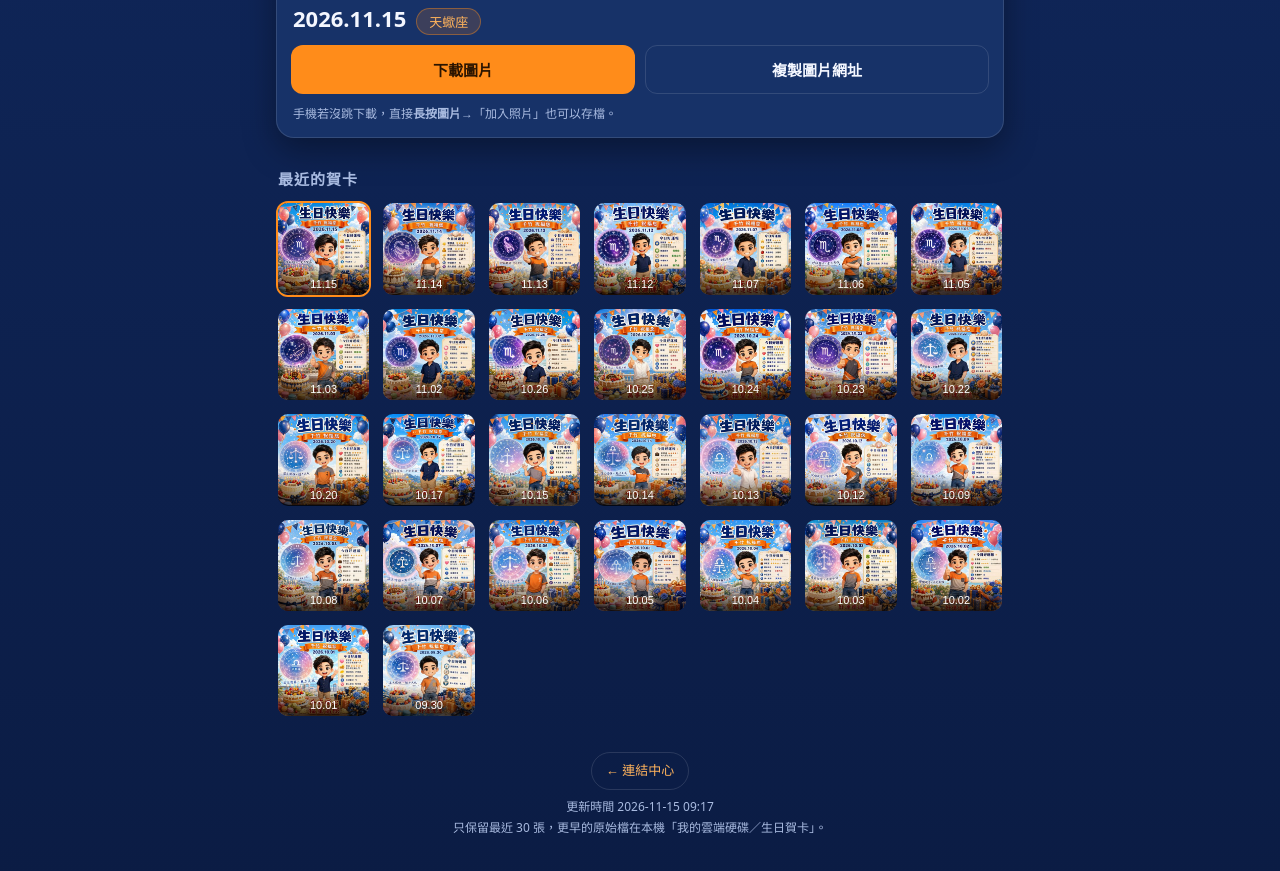
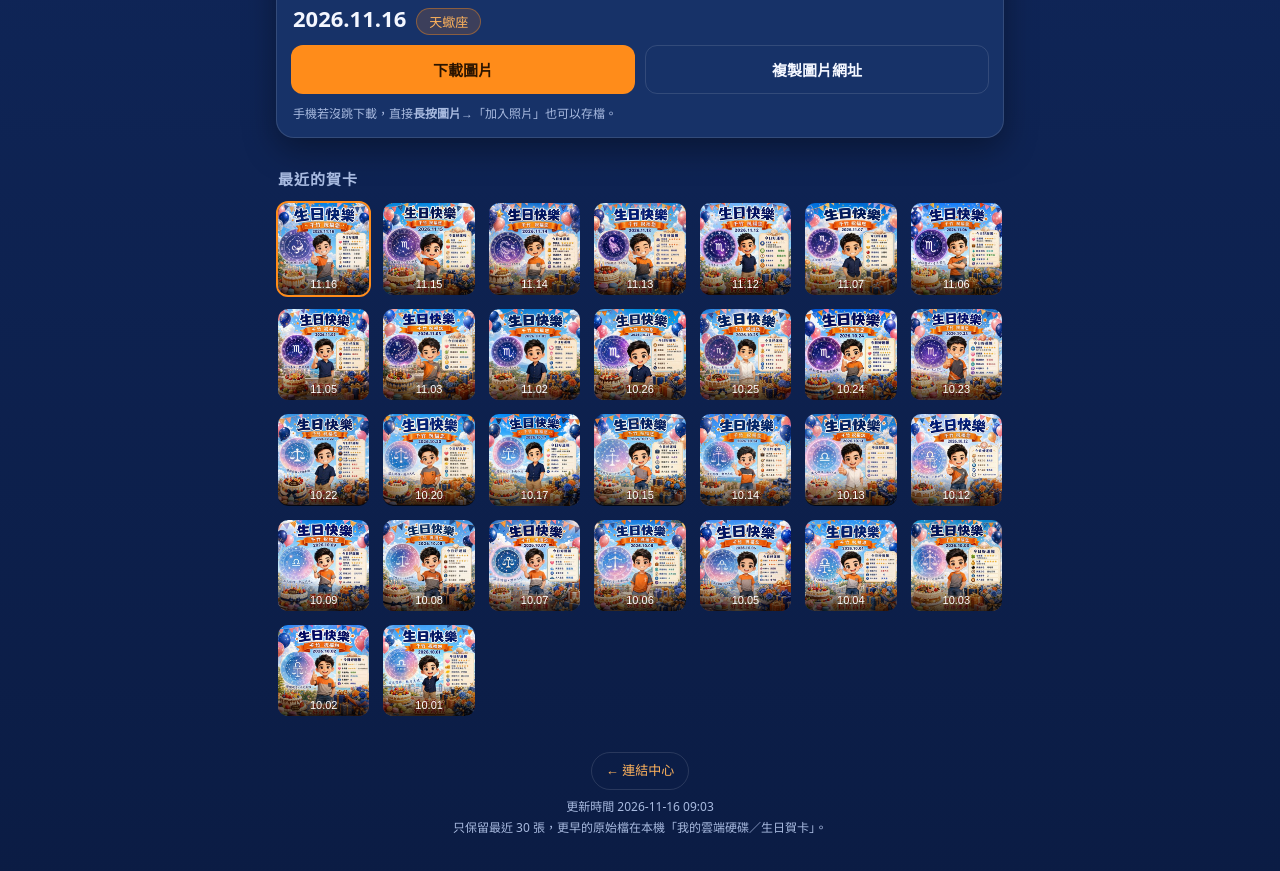
Before and after one commit to CharlieWang0012/line-image-host, a plain HTML site: page index.html in a window 1280 px wide. Shown: the part 831-1702 px from the top of the page. Drawn offline with Linux system fonts and the light colour scheme.

Commit message:
birthday card site 2026-11-16

```diff
--- a/index.html
+++ b/index.html
@@ -94,7 +94,7 @@
 
   <footer>
     <a class="home" href="https://charliewang0012.github.io/">← 連結中心</a><br>
-    更新時間 2026-11-15 09:17<br>
+    更新時間 2026-11-16 09:03<br>
     只保留最近 30 張，更早的原始檔在本機「我的雲端硬碟／生日賀卡」。
   </footer>
 </div>
@@ -102,6 +102,7 @@
 
 <script>
 const CARDS = [
+{day:"2026.11.16",raw:"20261116",z:"天蠍座",kind:"img",full:"bday/bday-20261116.jpg",thumb:"bday/thumb-20261116.jpg"},
 {day:"2026.11.15",raw:"20261115",z:"天蠍座",kind:"img",full:"bday/bday-20261115.jpg",thumb:"bday/thumb-20261115.jpg"},
 {day:"2026.11.14",raw:"20261114",z:"天蠍座",kind:"img",full:"bday/bday-20261114.jpg",thumb:"bday/thumb-20261114.jpg"},
 {day:"2026.11.13",raw:"20261113",z:"天蠍座",kind:"img",full:"bday/bday-20261113.jpg",thumb:"bday/thumb-20261113.jpg"},
@@ -130,8 +131,7 @@ const CARDS = [
 {day:"2026.10.04",raw:"20261004",z:"天秤座",kind:"img",full:"bday/bday-20261004.jpg",thumb:"bday/thumb-20261004.jpg"},
 {day:"2026.10.03",raw:"20261003",z:"天秤座",kind:"img",full:"bday/bday-20261003.jpg",thumb:"bday/thumb-20261003.jpg"},
 {day:"2026.10.02",raw:"20261002",z:"天秤座",kind:"img",full:"bday/bday-20261002.jpg",thumb:"bday/thumb-20261002.jpg"},
-{day:"2026.10.01",raw:"20261001",z:"天秤座",kind:"img",full:"bday/bday-20261001.jpg",thumb:"bday/thumb-20261001.jpg"},
-{day:"2026.09.30",raw:"20260930",z:"天秤座",kind:"img",full:"bday/bday-20260930.jpg",thumb:"bday/thumb-20260930.jpg"}
+{day:"2026.10.01",raw:"20261001",z:"天秤座",kind:"img",full:"bday/bday-20261001.jpg",thumb:"bday/thumb-20261001.jpg"}
 ];
 const SITE = "https://charliewang0012.github.io/line-image-host/";
 const hero = document.getElementById('hero'), dEl = document.getElementById('d'),
```
Also changed, not shown: bday/bday-20260930.jpg (deleted), bday/bday-20261116.jpg (added), bday/thumb-20260930.jpg (deleted), bday/thumb-20261116.jpg (added).
